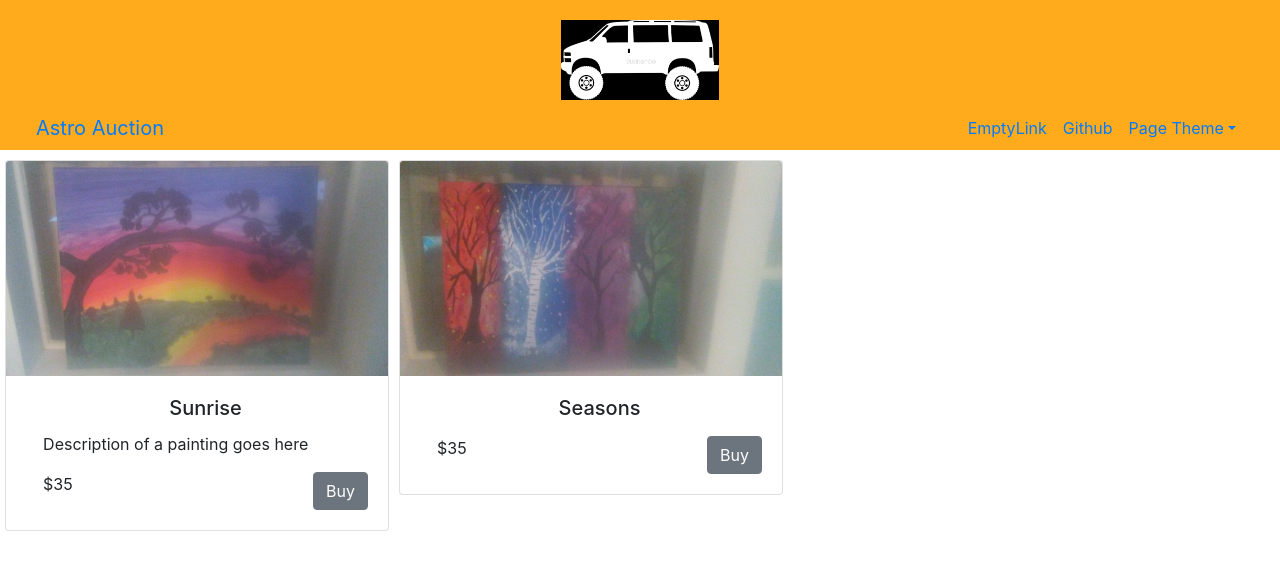
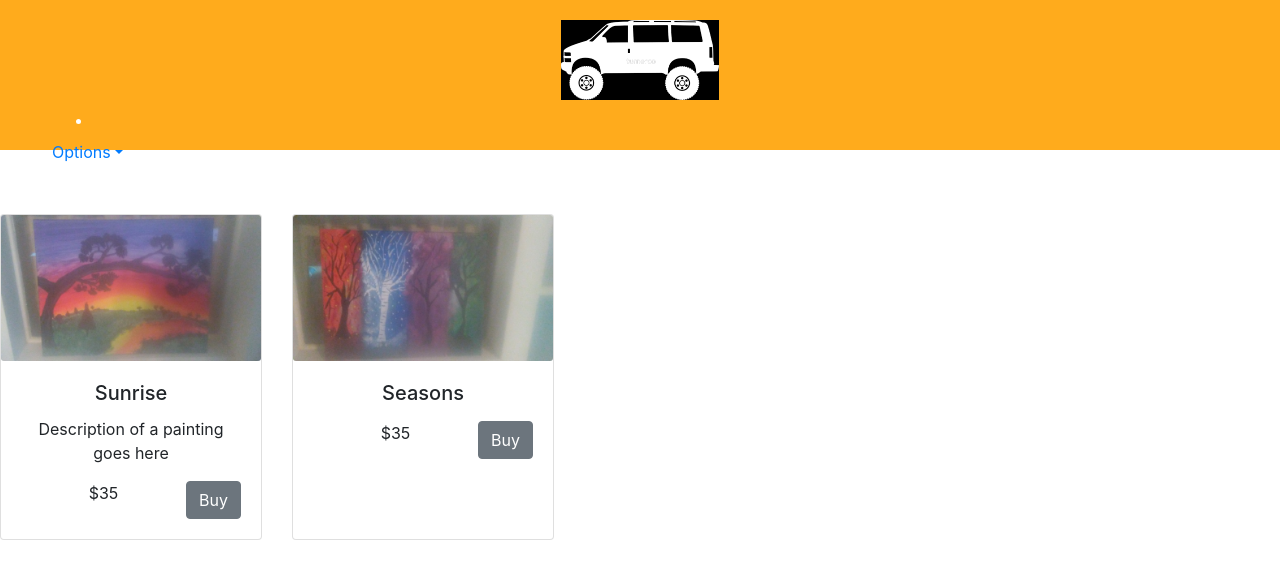
Before and after one commit to bcwaters/austro, a React (Create React App) app: page / in a window 1280 px wide. Shown: the top 578 px of the page. Built offline with nearby package versions, Linux system fonts and the light colour scheme.

Commit message:
Front-end improvements

```diff
--- a/src/App.css
+++ b/src/App.css
@@ -21,30 +21,18 @@
   font-size: large;
 }
 
-@keyframes App-logo-spin {
-  from { transform: rotate(0deg); }
-  to { transform: rotate(360deg); }
-}
-
-
-.AuctionItemList{
-  height: 20%;
-  width: 100%;
-}
-
-.AuctionItem{
-  margin: 5px;
-  margin-top: 10px;
-  text-indent: 5%;
-  float: left;
-  text-align: left;
-  vertical-align: bottom;
-  height: 100%;
-  width: 30%;
-  min-width: 200px;
-}
 
 .AuctionImg{
   max-width:90%;
   max-height:90%;
 }
+
+.card{
+  max-width:20%;
+}
+
+.card-deck{
+  height:25%;
+  margin:5%;
+  margin-left: 10px;
+}
--- a/src/components/AuctionItemComp.js
+++ b/src/components/AuctionItemComp.js
@@ -1,22 +1,20 @@
 import React from 'react'
 import { Card, CardImg, CardText, CardBody,
-  CardTitle, CardSubtitle, CardFooter,  Button } from 'reactstrap';
+  CardTitle, Button } from 'reactstrap';
 
 export default class AuctionItemComp extends React.Component {
 
 	render()
 	{
 		return(
-		<div class= "AuctionItem">
       <Card>
-        <CardImg top width="100%" src={this.props.imgPath} alt="{this.props.imgPath}" />
+        <CardImg src={this.props.imgPath} alt="{this.props.imgPath}" />
         <CardBody>
           <CardTitle className="text-center">{this.props.name}</CardTitle>
           <CardText>{this.props.description}</CardText>
-          <CardText>$35<Button className="float-right" >Buy</Button></CardText>
+          <CardText className="align-bottom">$35<Button className="float-right" >Buy</Button></CardText>
         </CardBody>
       </Card>
-    	</div>
     );
 	}
 };
--- a/src/components/AuctionItemList.js
+++ b/src/components/AuctionItemList.js
@@ -1,15 +1,16 @@
 import React from 'react'
-import { CardGroup } from 'reactstrap';
+import { CardDeck } from 'reactstrap';
 
 export default class AuctionItemList extends React.Component {
 	render()
 	{
 		return(
-		<div class= "AuctionItemList">
-      <CardGroup>
+		<div>
+      <CardDeck>
         {this.props.children}
-      </CardGroup>
-    	</div>
+      </CardDeck>
+      	</div>
+
     );
 	}
 };
--- a/src/components/NavComp.js
+++ b/src/components/NavComp.js
@@ -7,7 +7,7 @@ import {
   Nav,
   NavItem,
   NavLink,
-  UncontrolledDropdown,
+  Dropdown,
   DropdownToggle,
   DropdownMenu,
   DropdownItem } from 'reactstrap';
@@ -26,33 +26,19 @@ export default class NavComp extends React.Component {
       isOpen: !this.state.isOpen
     });
   }
-
-  alertUser(themeSent){return alert('Theme' + themeSent + 'selected');}
-
-
   render() {
     return (
       <div>
         <Navbar expand="md">
-          <NavbarBrand href="/">Astro Auction</NavbarBrand>
-          <NavbarToggler onClick={this.toggle} />
-          <Collapse isOpen={this.state.isOpen} navbar>
-            <Nav className="ml-auto" navbar>
-              <NavItem>
-                <NavLink href="/empty">EmptyLink</NavLink>
-              </NavItem>
-              <NavItem>
-                <NavLink href="https://github.com/bcwaters/austro">Github</NavLink>
-              </NavItem>
-              <UncontrolledDropdown nav inNavbar>
-                <DropdownToggle nav caret>
-                  Page Theme
+              <Dropdown nav inNavbar isOpen={this.state.isOpen} toggle={this.toggle} >
+                <DropdownToggle nav caret mr-auto>
+                  Options
                 </DropdownToggle>
                 <DropdownMenu >
-                  <DropdownItem onClick={() =>this.alertUser('1')}>
+                  <DropdownItem onClick="">
                     Theme 1
                   </DropdownItem>
-                  <DropdownItem onClick={() =>this.alertUser('2')}>
+                  <DropdownItem onClick="">
                     Theme 2
                   </DropdownItem>
                   <DropdownItem divider />
@@ -60,9 +46,7 @@ export default class NavComp extends React.Component {
                     Reset
                   </DropdownItem>
                 </DropdownMenu>
-              </UncontrolledDropdown>
-            </Nav>
-          </Collapse>
+              </Dropdown>
         </Navbar>
       </div>
     );
```
